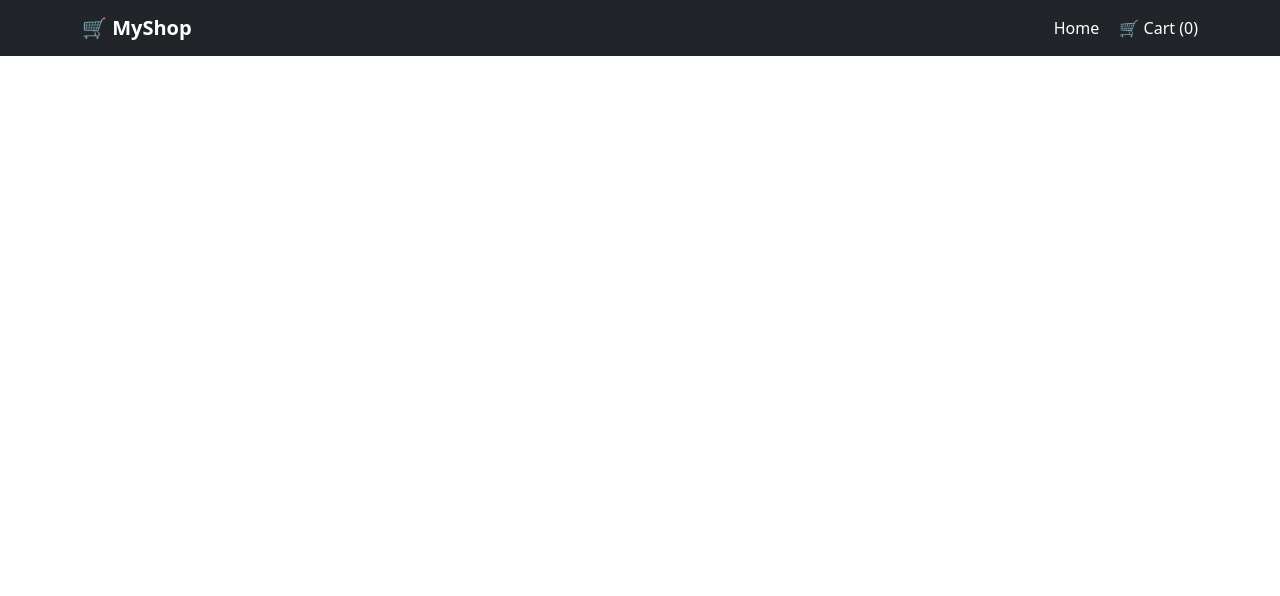
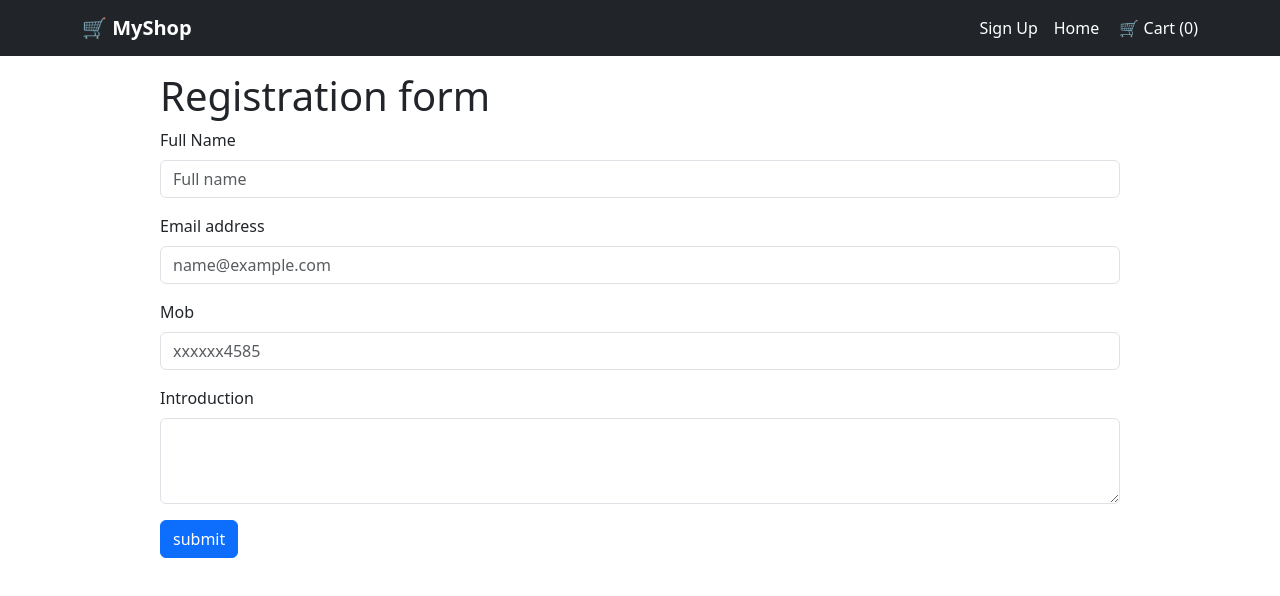
Before and after one commit to sharma62/shopping-cart, a React (Vite) app: page /signup in a window 1280 px wide. Shown: the top 596 px of the page. Built offline with nearby package versions, Linux system fonts and the light colour scheme.

Commit message:
signup ui ready

```diff
--- a/src/App.jsx
+++ b/src/App.jsx
@@ -2,6 +2,7 @@ import { BrowserRouter, Routes, Route, Link } from "react-router-dom"
 import Home from "./pages/Home"
 import CartPage from "./pages/CartPage"
 import { useCart } from "./context/CartContext"
+import Signup from "./pages/Signup"
 
 function App() {
   const { cart } = useCart();
@@ -11,6 +12,8 @@ function App() {
         <div className="container">
           <Link className="navbar-brand fw-bold" to="/">🛒 MyShop</Link>
           <div>
+
+            <Link className="nav-link d-inline me-3 text-white" to="/signup">Sign Up</Link>
             <Link className="nav-link d-inline me-3 text-white" to="/home">Home</Link>
             <Link className="nav-link d-inline text-white" to="/cart"> 🛒 Cart ({cart.length})</Link>
           </div>
@@ -25,6 +28,7 @@ function App() {
       <Routes>
         <Route path="/" element={<Home />} />
         <Route path="/home" element={<Home />} />
+        <Route path="/signup" element={<Signup/>} />
         <Route path="/cart" element={<CartPage />} />
       </Routes>
     </BrowserRouter>
--- /dev/null
+++ b/src/components/Form.jsx
@@ -0,0 +1,25 @@
+export default function Form() {
+    return (
+        <>
+            <form action="" method="post" >
+                <div class="mb-3">
+                    <label for="fullname" class="form-label">Full Name</label>
+                    <input type="text" class="form-control" id="fname" placeholder="Full name" />
+                </div>
+                <div class="mb-3">
+                    <label for="exampleFormControlInput1" class="form-label">Email address</label>
+                    <input type="email" class="form-control" id="exampleFormControlInput1" placeholder="name@example.com" />
+                </div>
+                <div class="mb-3">
+                    <label for="number" class="form-label">Mob</label>
+                    <input type="number" class="form-control" id="mob" placeholder="xxxxxx4585" />
+                </div>
+                <div class="mb-3">
+                    <label for="feedback" class="form-label">Introduction</label>
+                    <textarea class="form-control" id="feedback" rows="3"></textarea>
+                </div>
+                <button className="btn btn-primary ">submit</button>
+            </form>
+        </>
+    )
+}
--- /dev/null
+++ b/src/pages/Signup.jsx
@@ -0,0 +1,11 @@
+import Form from "../components/Form";
+
+export default function Signup() {
+    return (
+        <div className="col-md-9 m-auto mt-3">
+            <h1 className="text-2xl"> Registration form</h1>
+            <Form />
+
+        </div>
+    )
+}
```
Also changed, not shown: 1 other file (tests, documents, lock files or other folders).
